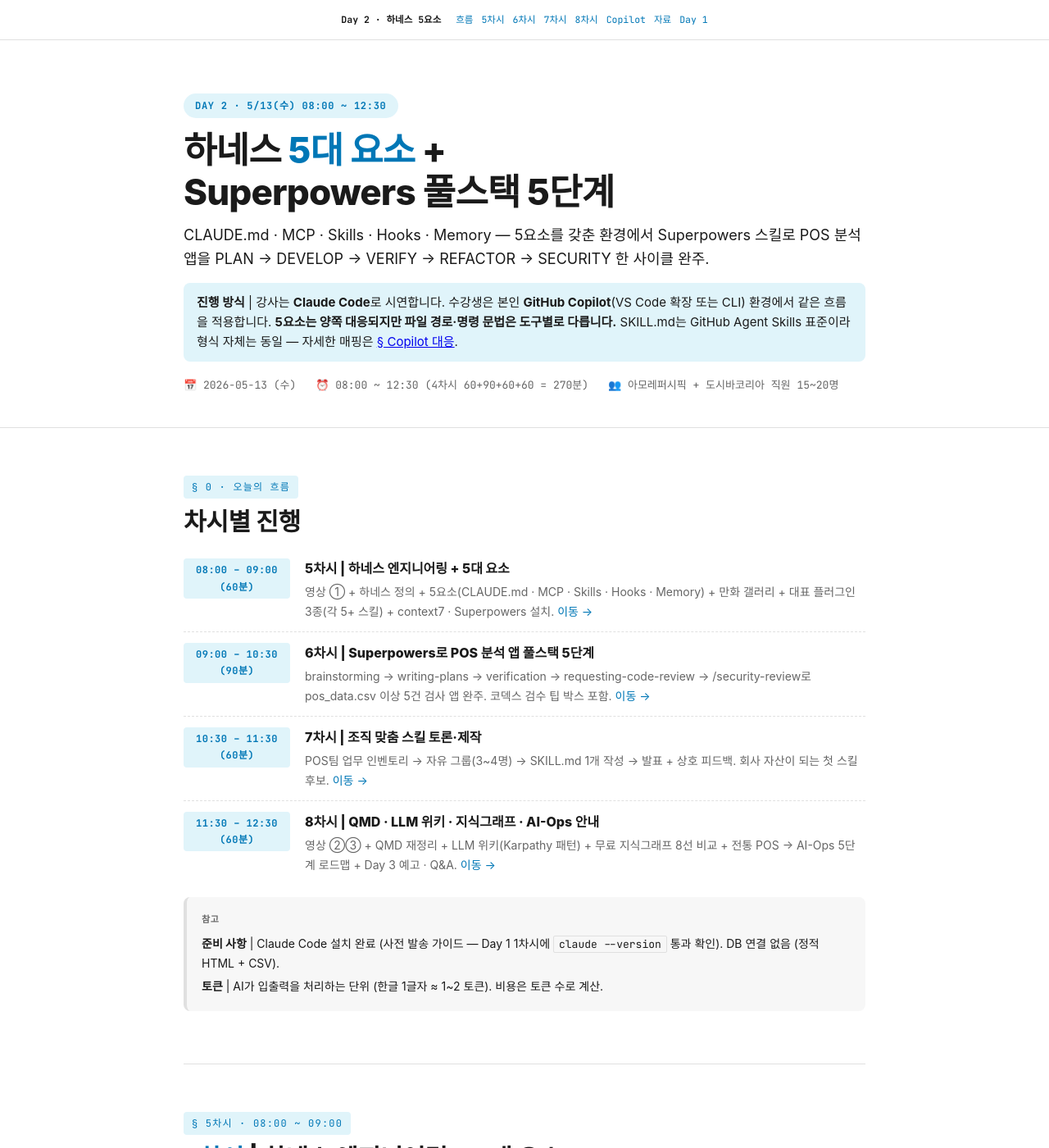
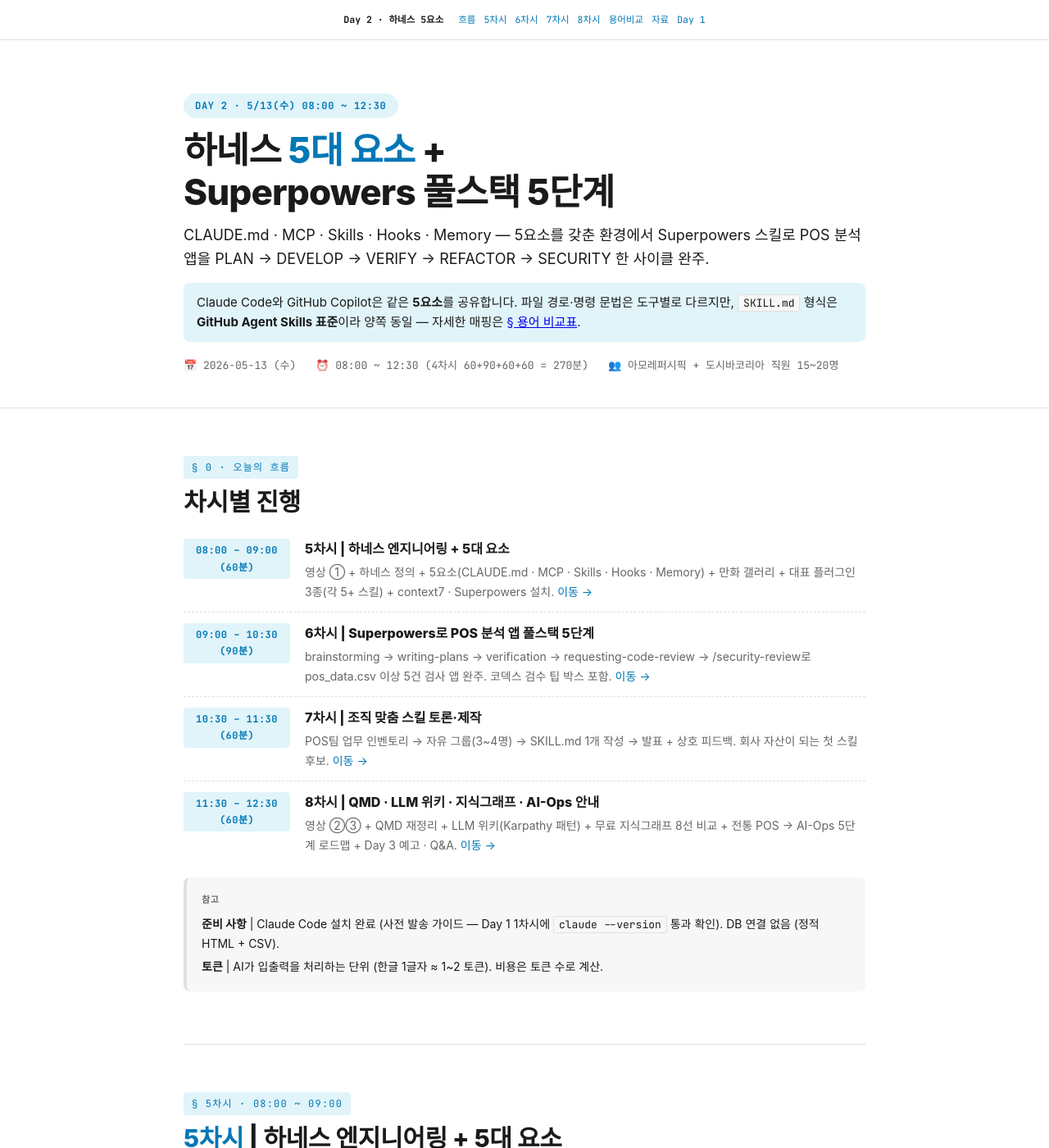
Before and after one commit to daniel8824-del/claude-pos-fullstack-day2, a Jekyll site: the page docs/index.html, which Jekyll copies as it is, in a window 1280 px wide and 1400 px high. Shown: the whole window at 82% size. Built offline with Jekyll 4.4.1, drawn with Linux system fonts in a browser that asks for light colours; some web fonts are replaced; some of the changed text lies outside the part shown.

Commit message:
§Copilot 헤딩 → 용어 비교표 / 강사·수강생 표현 제거 / 만화 갤러리 세로 1열
- §Copilot 섹션 헤딩: "수강생 Copilot 환경에 그대로 적용" → "Claude Code · GitHub Copilot 용어 비교"
- §Copilot lead: 강사·수강생 운영 안내 제거 → 두 도구 5요소 공유 + Agent Skills 표준 정보만
- §Copilot 표 헤더: "강사 (Claude Code) / 수강생 (GitHub Copilot)" → "Claude Code / GitHub Copilot"
- hero: 진행 방식 운영 안내 제거 → 두 도구 차이 정보만
- nav: "Copilot" → "용어비교"
- README: "진행 구도" 항목 제거
- 5차시 만화 4장 갤러리: 2x2 그리드 → 세로 1열 풀 너비

이유: 학습자 교재 톤에 맞게 운영·강사 시연 표현 제거. 그리드 이미지 배치 사용자 거부.

Co-Authored-By: Claude Opus 4.7 (1M context) <noreply@anthropic.com>

```diff
--- a/docs/index.html
+++ b/docs/index.html
@@ -410,17 +410,14 @@
     .instructor-cases { grid-template-columns: 1fr; }
   }
 
-  /* 만화 4장 갤러리 (5대 요소) */
+  /* 만화 4장 갤러리 (5대 요소) — 세로 1열 풀 너비 */
   .comic-gallery {
-    display: grid; grid-template-columns: 1fr 1fr;
-    gap: 16px; margin: 16px 0 24px;
+    display: flex; flex-direction: column;
+    gap: 22px; margin: 18px 0 26px;
   }
   .comic-gallery figure.comic { margin: 0; }
   .comic-gallery figure.comic figcaption {
-    text-align: center; margin-top: 8px;
-  }
-  @media (max-width: 720px) {
-    .comic-gallery { grid-template-columns: 1fr; }
+    text-align: left; margin-top: 10px;
   }
 
   /* 개념 박스 4개 (이미지 정합) */
@@ -524,7 +521,7 @@
     <a href="#ch2">6차시</a>
     <a href="#ch3">7차시</a>
     <a href="#ch4">8차시</a>
-    <a href="#copilot">Copilot</a>
+    <a href="#copilot">용어비교</a>
     <a href="#dl">자료</a>
     <a href="https://daniel8824-del.github.io/claude-harness-catalog/" target="_blank">Day 1</a>
   </div>
@@ -538,7 +535,7 @@
       CLAUDE.md · MCP · Skills · Hooks · Memory — 5요소를 갖춘 환경에서 Superpowers 스킬로 POS 분석 앱을 PLAN → DEVELOP → VERIFY → REFACTOR → SECURITY 한 사이클 완주.
     </p>
     <p class="lead" style="font-size:15px;background:var(--accent-soft);padding:12px 16px;border-radius:8px;margin-top:14px;">
-      <strong>진행 방식</strong> | 강사는 <strong>Claude Code</strong>로 시연합니다. 수강생은 본인 <strong>GitHub Copilot</strong>(VS Code 확장 또는 CLI) 환경에서 같은 흐름을 적용합니다. <strong>5요소는 양쪽 대응되지만 파일 경로·명령 문법은 도구별로 다릅니다.</strong> SKILL.md는 GitHub Agent Skills 표준이라 형식 자체는 동일 — 자세한 매핑은 <a href="#copilot">§ Copilot 대응</a>.
+      Claude Code와 GitHub Copilot은 같은 <strong>5요소</strong>를 공유합니다. 파일 경로·명령 문법은 도구별로 다르지만, <code class="inline">SKILL.md</code> 형식은 <strong>GitHub Agent Skills 표준</strong>이라 양쪽 동일 — 자세한 매핑은 <a href="#copilot">§ 용어 비교표</a>.
     </p>
     <div class="meta-row">
       <span>📅 2026-05-13 (수)</span>
@@ -869,14 +866,14 @@ verification-before-completion
 
 <!-- §Copilot 대응 (1교시 뒤로 이동) -->
 <section id="copilot">
-  <span class="section-tag">§ Copilot 대응 매핑</span>
-  <h2>수강생 Copilot 환경에 <span class="accent">그대로 적용</span></h2>
+  <span class="section-tag">§ 용어 비교표</span>
+  <h2>Claude Code · <span class="accent">GitHub Copilot</span> 용어 비교</h2>
   <p class="lead">
-    강사는 Claude Code로 시연합니다. 수강생은 본인 GitHub Copilot 환경에서 같은 흐름을 따라합니다. 파일명·SKILL.md 형식·hook 이벤트명까지 양쪽 동일(GitHub Agent Skills 표준).
+    같은 개념을 두 도구에서 어떻게 부르는지. 파일명·SKILL.md 형식·hook 이벤트명은 양쪽 동일(GitHub Agent Skills 표준).
   </p>
 
   <table>
-    <thead><tr><th>강사 (Claude Code)</th><th>수강생 (GitHub Copilot)</th><th>비고</th></tr></thead>
+    <thead><tr><th>Claude Code</th><th>GitHub Copilot</th><th>비고</th></tr></thead>
     <tbody>
       <tr>
         <td><code class="inline">CLAUDE.md</code> (repo root)</td>
```
Also changed, not shown: README.md.
